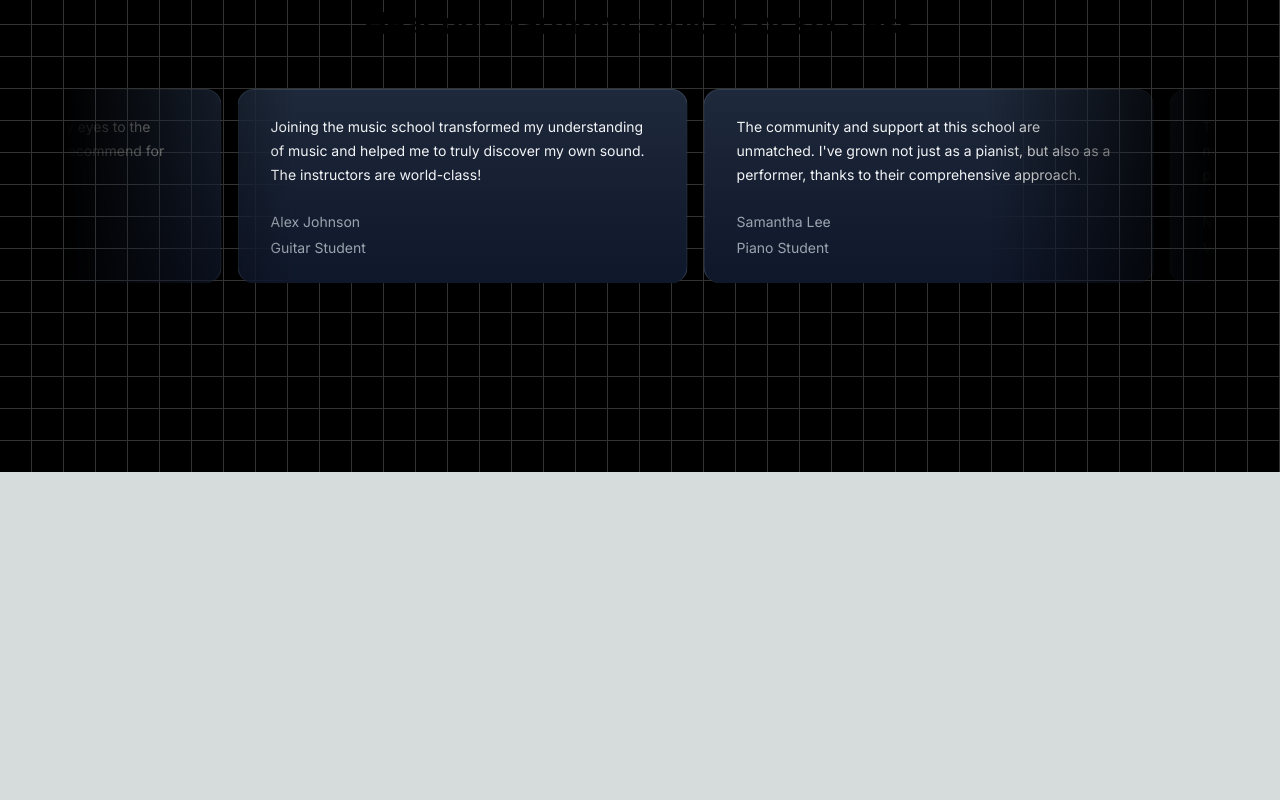
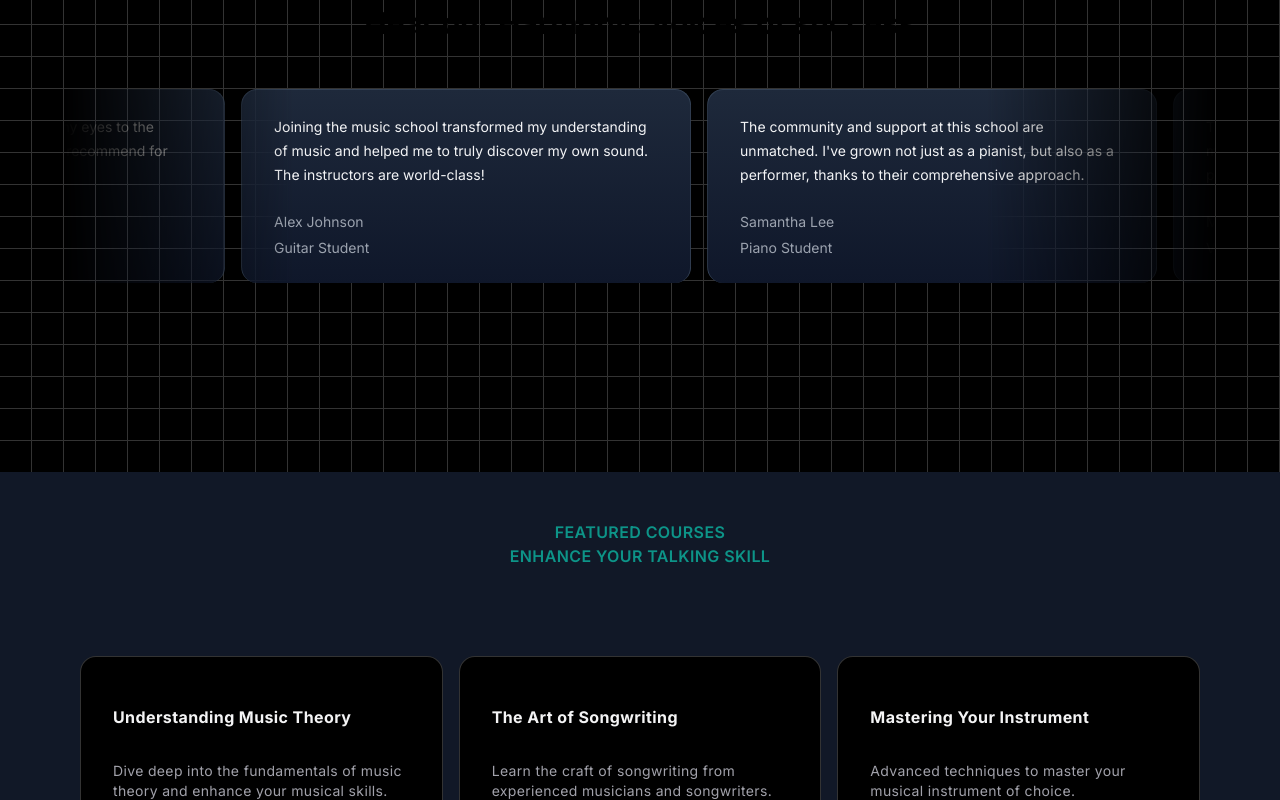
Before and after one commit to RudraPrasad20/chess-appointment-app, a Next.js app: page / in a window 1280 px wide. Shown: the part 2000-2800 px from the top of the page. Before the commit the page ends 2472 px from the top, so only its background shows below. Built offline with nearby package versions, Linux system fonts and the light colour scheme.

Commit message:
implemented more courses

```diff
--- a/app/page.tsx
+++ b/app/page.tsx
@@ -1,6 +1,7 @@
 import Cards from "@/components/Cards";
 import Courses from "@/components/Courses";
 import HeroSection from "@/components/HeroSection";
+import UpcomintCourses from "@/components/UpcomintCourses";
 import Why from "@/components/Why";
 import Image from "next/image";
 
@@ -13,6 +14,7 @@
 <Courses/>
 <Why/>
 <Cards/>
+<UpcomintCourses/>
     </main>
 </>
   );
--- /dev/null
+++ b/components/UpcomintCourses.tsx
@@ -0,0 +1,84 @@
+"use client"
+
+import Link from 'next/link'
+import React from 'react'
+import { HoverEffect } from "./ui/card-hover-effect";
+
+const UpcomintCourses = () => {
+
+  const featuredCourses = [
+    {
+      title: 'Understanding Music Theory',
+      description:
+        'Dive deep into the fundamentals of music theory and enhance your musical skills.',
+      slug: 'understanding-music-theory',
+      isFeatured: true,
+    },
+    {
+      title: 'The Art of Songwriting',
+      description:
+        'Learn the craft of songwriting from experienced musicians and songwriters.',
+      slug: 'the-art-of-songwriting',
+      isFeatured: true,
+    },
+    {
+      title: 'Mastering Your Instrument',
+      description:
+        'Advanced techniques to master your musical instrument of choice.',
+      slug: 'mastering-your-instrument',
+      isFeatured: true,
+    },
+    {
+      title: 'Music Production Essentials',
+      description:
+        'Get started with music production with this comprehensive overview.',
+      slug: 'music-production-essentials',
+      isFeatured: true,
+    },
+    // Added two more webinars
+    {
+      title: 'Live Performance Techniques',
+      description:
+        'Enhance your live performance skills with expert tips and strategies.',
+      slug: 'live-performance-techniques',
+      isFeatured: true,
+    },
+    {
+      title: 'Digital Music Marketing',
+      description:
+        'Learn how to promote your music effectively in the digital age.',
+      slug: 'digital-music-marketing',
+      isFeatured: true,
+    },
+  ];
+
+  return (
+    <div className=' p-12 bg-gray-900'>
+      <div className=' max-w-7xl mx-auto px-4 sm:px-6'>
+        <div className=' text-center'>
+        <h2 className="text-base text-teal-600
+            font-semibold tracking-wide uppercase">FEATURED COURSES</h2>
+          <p className="text-base text-teal-600
+            font-semibold tracking-wide uppercase">Enhance your Talking skill</p>
+        </div>
+        <div className=' mt-10'>
+            <HoverEffect items={featuredCourses.map(classes => ({
+              title: classes.title,
+              description: classes.description,
+              link: "/"
+            }))}/>
+        </div>
+        <div className="mt-10 text-center">
+          <Link href={"/"}
+          className="px-4 py-2 rounded border border-neutral-600 text-neutral-700 bg-white hover:bg-gray-100 transition duration-200"
+          >
+            View All webinars
+          </Link>
+        </div>
+
+      </div>
+    </div>
+  )
+}
+
+export default UpcomintCourses
--- /dev/null
+++ b/components/ui/card-hover-effect.tsx
@@ -0,0 +1,111 @@
+import { cn } from "@/utils/cn";
+import { AnimatePresence, motion } from "framer-motion";
+import Link from "next/link";
+import { useState } from "react";
+
+export const HoverEffect = ({
+  items,
+  className,
+}: {
+  items: {
+    title: string;
+    description: string;
+    link: string;
+  }[];
+  className?: string;
+}) => {
+  let [hoveredIndex, setHoveredIndex] = useState<number | null>(null);
+
+  return (
+    <div
+      className={cn(
+        "grid grid-cols-1 md:grid-cols-2  lg:grid-cols-3  py-10",
+        className
+      )}
+    >
+      {items.map((item, idx) => (
+        <Link
+          href={item?.link}
+          key={item?.link}
+          className="relative group  block p-2 h-full w-full"
+          onMouseEnter={() => setHoveredIndex(idx)}
+          onMouseLeave={() => setHoveredIndex(null)}
+        >
+          <AnimatePresence>
+            {hoveredIndex === idx && (
+              <motion.span
+                className="absolute inset-0 h-full w-full bg-neutral-200 dark:bg-slate-800/[0.8] block  rounded-3xl"
+                layoutId="hoverBackground"
+                initial={{ opacity: 0 }}
+                animate={{
+                  opacity: 1,
+                  transition: { duration: 0.15 },
+                }}
+                exit={{
+                  opacity: 0,
+                  transition: { duration: 0.15, delay: 0.2 },
+                }}
+              />
+            )}
+          </AnimatePresence>
+          <Card>
+            <CardTitle>{item.title}</CardTitle>
+            <CardDescription>{item.description}</CardDescription>
+          </Card>
+        </Link>
+      ))}
+    </div>
+  );
+};
+
+export const Card = ({
+  className,
+  children,
+}: {
+  className?: string;
+  children: React.ReactNode;
+}) => {
+  return (
+    <div
+      className={cn(
+        "rounded-2xl h-full w-full p-4 overflow-hidden bg-black border border-transparent dark:border-white/[0.2] group-hover:border-slate-700 relative z-20",
+        className
+      )}
+    >
+      <div className="relative z-50">
+        <div className="p-4">{children}</div>
+      </div>
+    </div>
+  );
+};
+export const CardTitle = ({
+  className,
+  children,
+}: {
+  className?: string;
+  children: React.ReactNode;
+}) => {
+  return (
+    <h4 className={cn("text-zinc-100 font-bold tracking-wide mt-4", className)}>
+      {children}
+    </h4>
+  );
+};
+export const CardDescription = ({
+  className,
+  children,
+}: {
+  className?: string;
+  children: React.ReactNode;
+}) => {
+  return (
+    <p
+      className={cn(
+        "mt-8 text-zinc-400 tracking-wide leading-relaxed text-sm",
+        className
+      )}
+    >
+      {children}
+    </p>
+  );
+};
```
